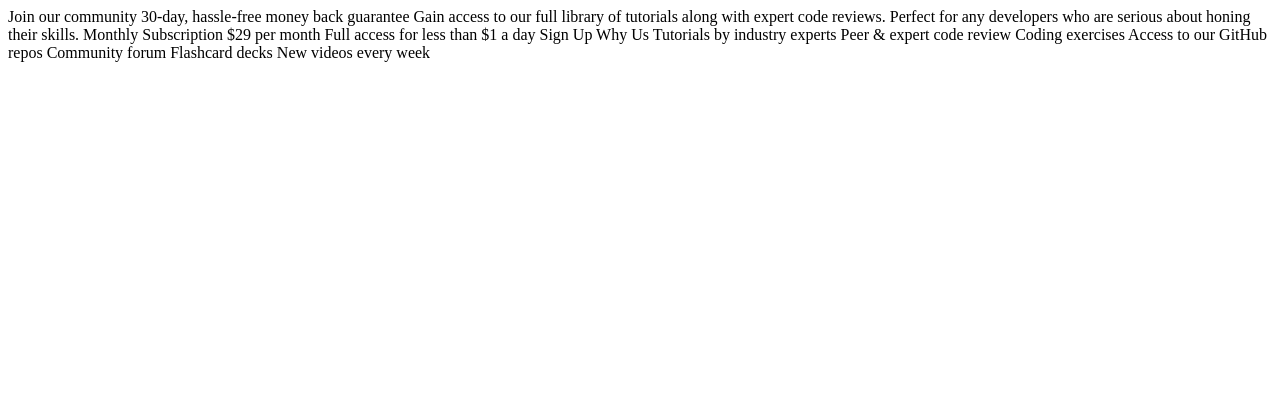
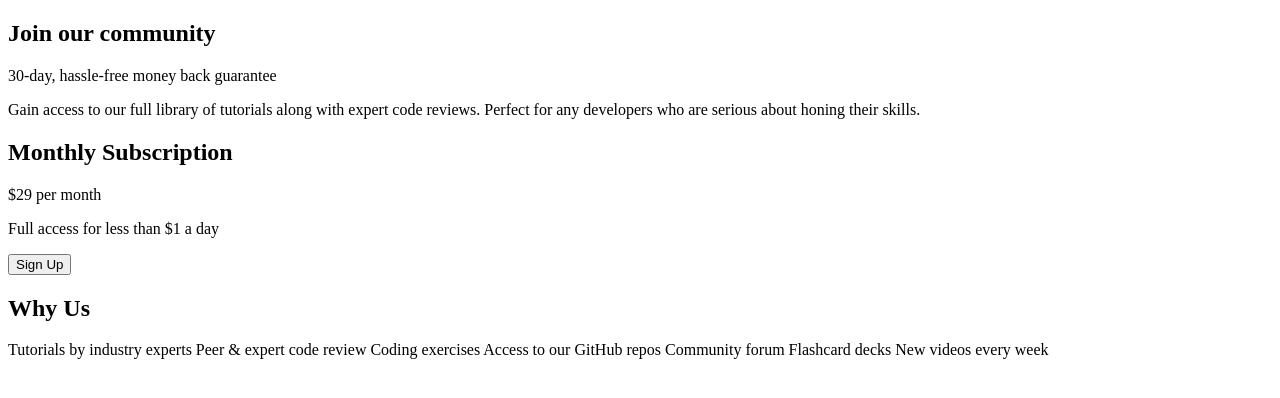
Before and after one commit to avinash4364/single-price-grid-component, a plain HTML site: page index.html in a window 1280 px wide. Drawn offline with Linux system fonts and the light colour scheme.

Commit message:
completed the basic structure of the website using html

```diff
--- a/index.html
+++ b/index.html
@@ -13,14 +13,43 @@
     />
 
     <title>Single Price Grid Component</title>
+    <link rel="preconnect" href="https://fonts.googleapis.com" />
+    <link rel="preconnect" href="https://fonts.gstatic.com" crossorigin />
+    <link
+      href="https://fonts.googleapis.com/css2?family=Karla:wght@400;700&display=swap"
+      rel="stylesheet"
+    />
+    <link rel="stylesheet" href="style.css" />
   </head>
   <body>
-    Join our community 30-day, hassle-free money back guarantee Gain access to
-    our full library of tutorials along with expert code reviews. Perfect for
-    any developers who are serious about honing their skills. Monthly
-    Subscription &dollar;29 per month Full access for less than &dollar;1 a day
-    Sign Up Why Us Tutorials by industry experts Peer &amp; expert code review
-    Coding exercises Access to our GitHub repos Community forum Flashcard decks
-    New videos every week
+    <main class="price-grid">
+      <article class="component community-component">
+        <h1 class="component-heading community-heading">Join our community</h1>
+        <p class="money-back">30-day, hassle-free money back guarantee</p>
+        <p class="community-desc">
+          Gain access to our full library of tutorials along with expert code
+          reviews. Perfect for any developers who are serious about honing their
+          skills.
+        </p>
+      </article>
+      <article class="component subscription-component">
+        <h1 class="component-heading subscription-heading">
+          Monthly Subscription
+        </h1>
+        <p class="subscription-price"><span>&dollar;29</span> per month</p>
+        <p class="subscription-offer">
+          Full access for less than &dollar;1 a day
+        </p>
+        <button class="signup-btn">Sign Up</button>
+      </article>
+      <article class="component reason-component">
+        <h1 class="component-heading reason-heading">Why Us</h1>
+        <p class="reason-text">
+          Tutorials by industry experts Peer &amp; expert code review Coding
+          exercises Access to our GitHub repos Community forum Flashcard decks
+          New videos every week
+        </p>
+      </article>
+    </main>
   </body>
 </html>
```
Also changed, not shown: style.css (added).
